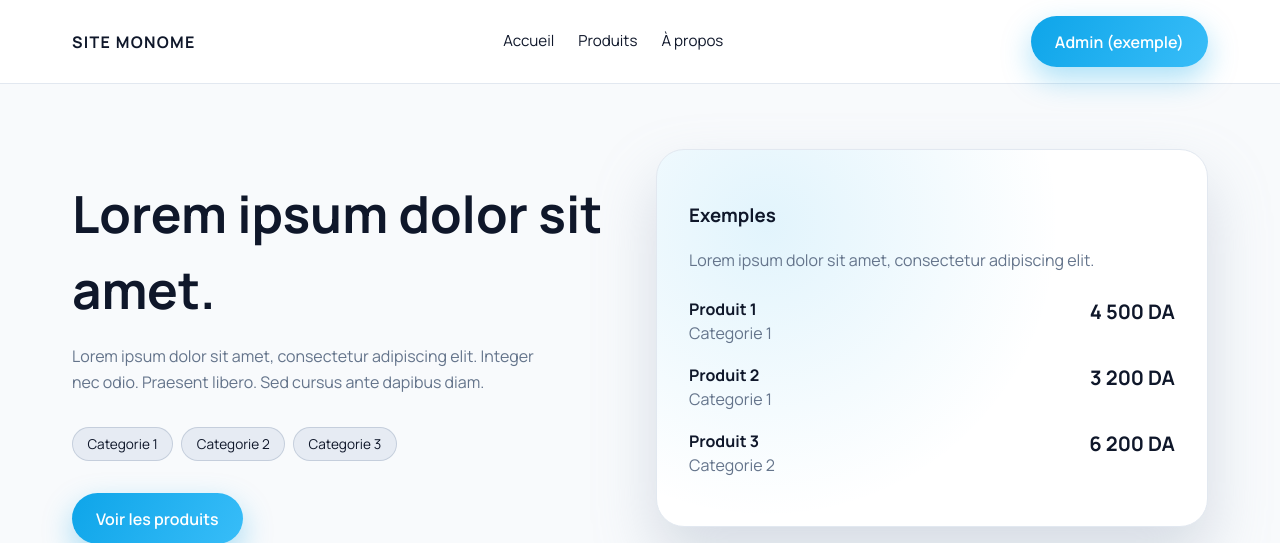
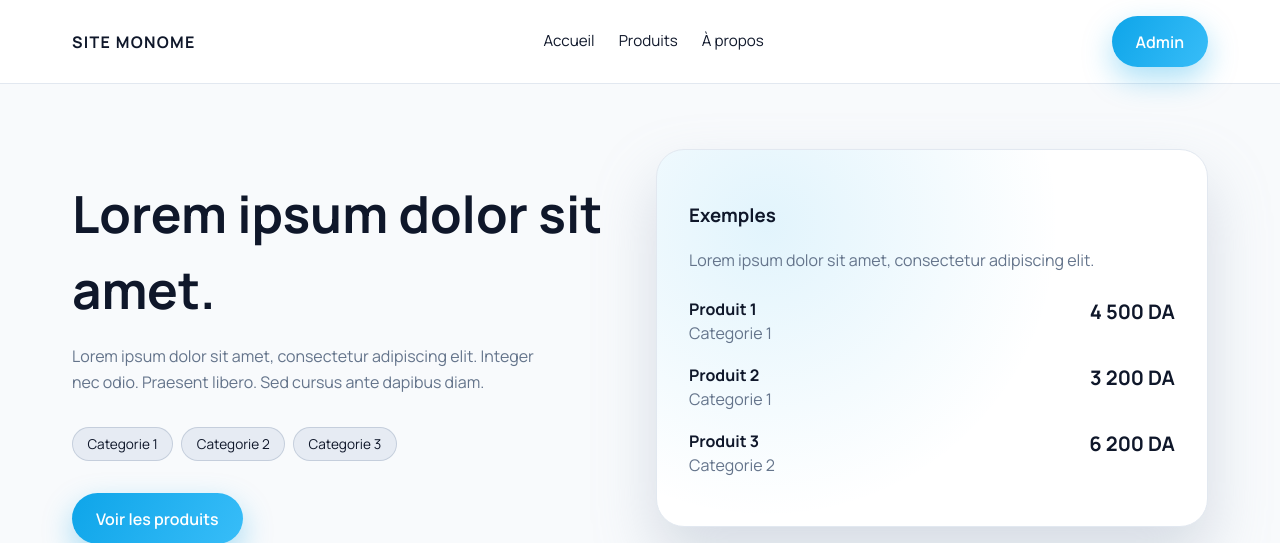
Before and after one commit to iamAbdo/ProjetMonome, a PHP site: page /client/index.php in a window 1280 px wide. Shown: the top 543 px of the page. Run offline with PHP 8.4, Linux system fonts and the light colour scheme; data comes from the database, SQL or seed files in the repository.

Commit message:
update link and db

```diff
--- a/client/includes/header.php
+++ b/client/includes/header.php
@@ -23,6 +23,6 @@ $pageTitle = $pageTitle ?? 'site (exemple)';
                 <a href="products.php">Produits</a>
                 <a href="apropos.html">À propos</a>
             </div>
-            <a class="btn btn-primary" href="../admin/login.php">Admin (exemple)</a>
+            <a class="btn btn-primary" href="../admin/login.php">Admin</a>
         </nav>
     </header>
--- a/private/database.sql
+++ b/private/database.sql
@@ -1,3 +1,4 @@
+DROP DATABASE IF EXISTS monome_shop;
 CREATE DATABASE IF NOT EXISTS monome_shop CHARACTER SET utf8mb4 COLLATE utf8mb4_unicode_ci;
 USE monome_shop;
 
```
